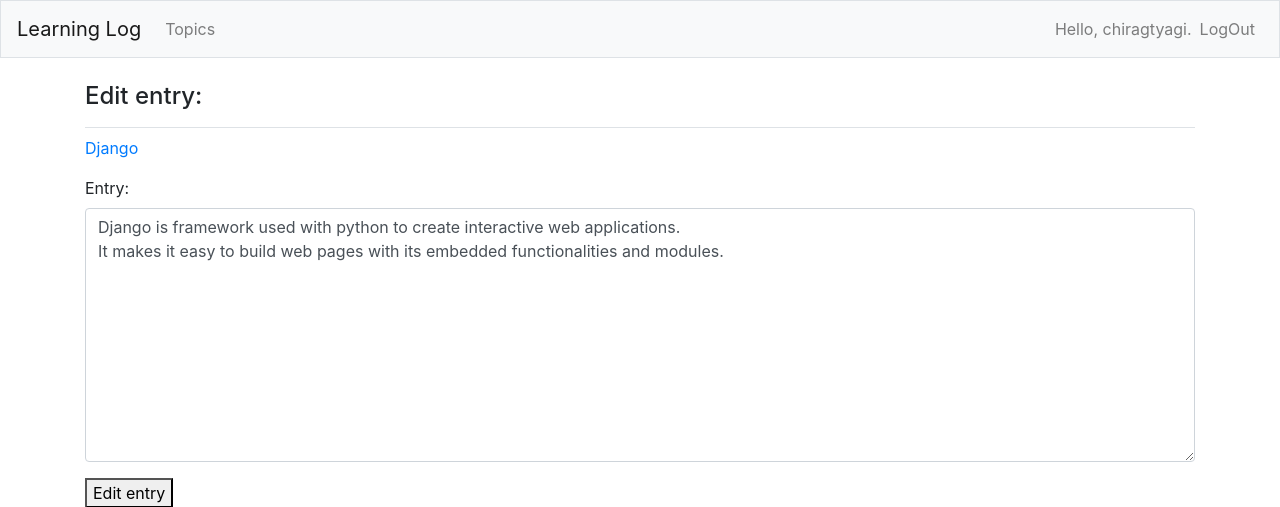
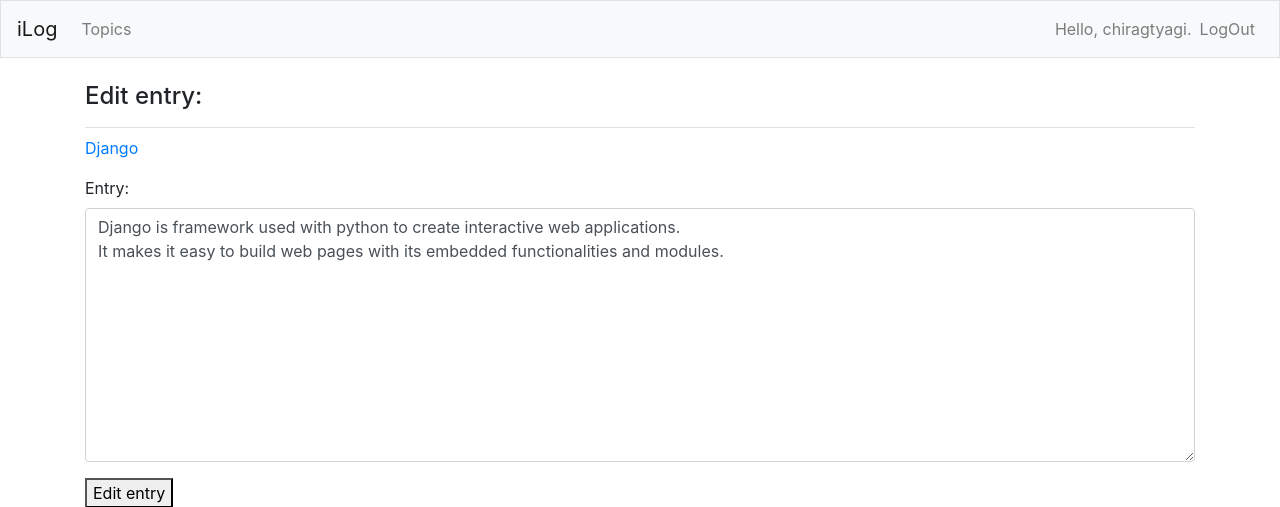
Before and after one commit to chiragtyagi2003/Learning_Log, a Django app: page /edit_entry/1/ in a window 1280 px wide. Shown: the top 507 px of the page. Run offline with Django 4.2, Linux system fonts and the light colour scheme; a user stored in the database is signed in; data comes from the database, SQL or seed files in the repository; both versions use the stored data as it was after the commit; some libraries are stand-ins or nearby versions.

Commit message:
changed the name of app

```diff
--- a/learning_logs/templates/learning_logs/base.html
+++ b/learning_logs/templates/learning_logs/base.html
@@ -11,7 +11,7 @@
         <meta charset="utf-8">
         <meta name="viewport" content="width=device-width, initial-scale=1, shrink-to-fit=no">
 
-        <title>Learning Log</title>
+        <title>iLog</title>
 
         {% bootstrap_css %}
         {% bootstrap_javascript jquery='full' %}
@@ -29,7 +29,7 @@
                 and make it a link to the home page-->
 
                 <a class="navbar-brand" href="{% url 'learning_logs:index' %}">
-                    Learning Log
+                    iLog
                 </a>
 
             <button class="navbar-toggler" type="button" data-toggle="collapse"
```
Also changed, not shown: db.sqlite3.
